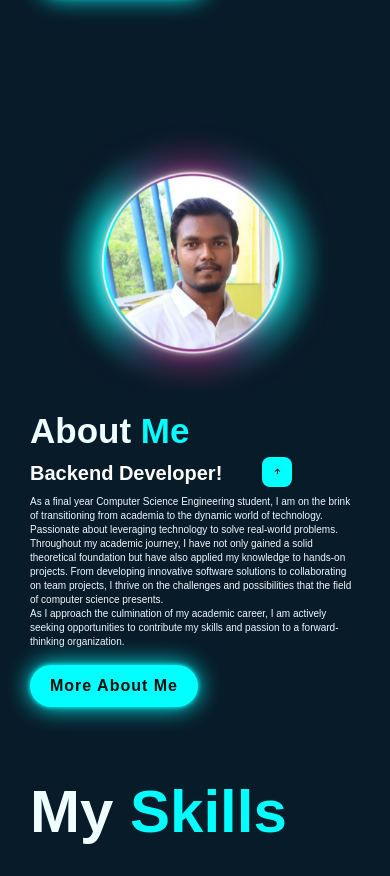
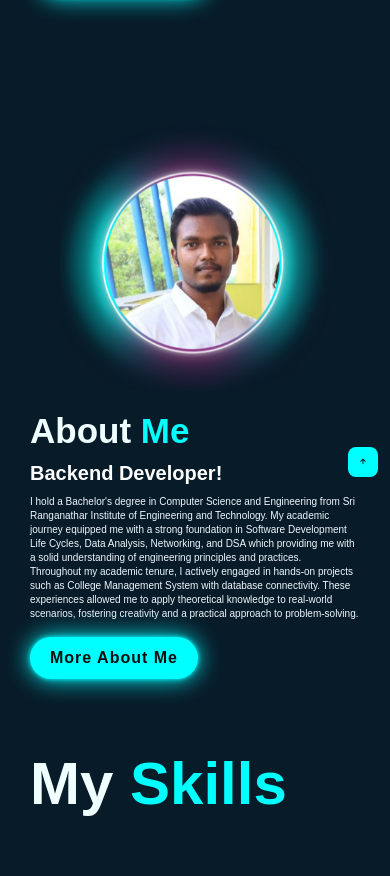
Before and after one commit to Surendra-Kumar-M/Portfolio_Webpage, a plain HTML site: page index.html in a window 390 px wide. Shown: the part 355-1231 px from the top of the page. Drawn offline with nearby package versions, Linux system fonts and the light colour scheme.

Commit message:
Geek for Geeks is added and About section is updated

```diff
--- a/index.html
+++ b/index.html
@@ -3,6 +3,9 @@
 <head>
     <meta charset="UTF-8">
     <meta name="viewport" content="width=device-width, initial-scale=1.0">
+    <meta name="Surendra Kumar">
+    <meta name="description" content="It's me Surendra Kumar welcome to my website">
+    <meta name="keywords" content="Surendra Kumar Portfolio">
     <title>Surendra Kumar | Portfolio</title>
     <link rel="stylesheet" href="styles.css">
     <link href='https://unpkg.com/boxicons@2.1.4/css/boxicons.min.css' rel='stylesheet'>
@@ -43,6 +46,7 @@
                     <a href="mailto:surendrakumarmurugan@gmail.com" style="--i:8"><i class='bx bxl-gmail'></i></a>
                     <a href="https://github.com/Surendra-Kumar-M" target="_blank" style="--i:9"><i class='bx bxl-github' ></i></a>
                     <a href="https://t.me/I_Am_Your_Friend_SK20" target="_blank" style="--i:10"><i class='bx bxl-telegram'></i></a>
+                    <a href="https://www.geeksforgeeks.org/user/surendrakumw5dw/" target="_blank" style="--i:11"><i class='bx bx-code-alt' ></i></a>
                 </div><br>
                 <a href="#about" class="btn-box">More About Me</a>
 
@@ -59,11 +63,10 @@
             <h2>About <span>Me</span></h2>
             <h4>Backend Developer!</h4>
             <p>
-                As a final year Computer Science Engineering student, I am on the brink of transitioning from academia to the dynamic world of technology. Passionate about leveraging technology to solve real-world problems.
+                I hold a Bachelor's degree in Computer Science and Engineering from Sri Ranganathar Institute of Engineering and Technology. My academic journey equipped me with a strong foundation in Software Development Life Cycles, Data Analysis, Networking, and DSA which providing me with a solid understanding of engineering principles and practices.
                 <br>
-                Throughout my academic journey, I have not only gained a solid theoretical foundation but have also applied my knowledge to hands-on projects. From developing innovative software solutions to collaborating on team projects, I thrive on the challenges and possibilities that the field of computer science presents.
+                Throughout my academic tenure, I actively engaged in hands-on projects such as College Management System with database connectivity. These experiences allowed me to apply theoretical knowledge to real-world scenarios, fostering creativity and a practical approach to problem-solving.
                 <br>
-                As I approach the culmination of my academic career, I am actively seeking opportunities to contribute my skills and passion to a forward-thinking organization.
             </p>
             <a href="#skills" class="btn-box">More About Me</a>
         </div>
@@ -186,7 +189,7 @@
                         <div class="layer">
                             <h5>Engineering</h5>
                             <p>
-                                I have completed B.E Computer Science and Engineering with 80% cgpa (2020-2024)
+                                I have completed B.E Computer Science and Engineering with 82% cgpa (2020-2024)
                                 @ Sri Ranganathar Institute of Engineering and Technology, Coimbatore, Tamil Nadu, India.
                             </p>
 
@@ -243,7 +246,7 @@
     </section>
 
     <div class="last-text">
-        <p>Developed by Surendra Kumar @2024</p>
+        <p>Developed by Surendra Kumar @2025</p>
     </div>
     <a href="#" class="top"><i class='bx bx-up-arrow-alt'></i></a>
 
--- a/styles.css
+++ b/styles.css
@@ -566,8 +566,8 @@
   }
   .top {
     position: fixed;
-    bottom: 2.1rem;
-    right: 2.1rem;
+    bottom: 2rem;
+    right: 2rem;
   }
   .top i {
     color: black;
@@ -764,11 +764,12 @@
     }
     .top {
       position: fixed;
-      bottom: 0.1rem;
-      right: 6.1rem;
+      bottom: 0.75rem;
+      right: 0.75rem;
     }
     .top i {
       font-size: 10px;
       padding: 10px;
+
     }
   }
```
Also changed, not shown: images/site.webmanifest (deleted).
